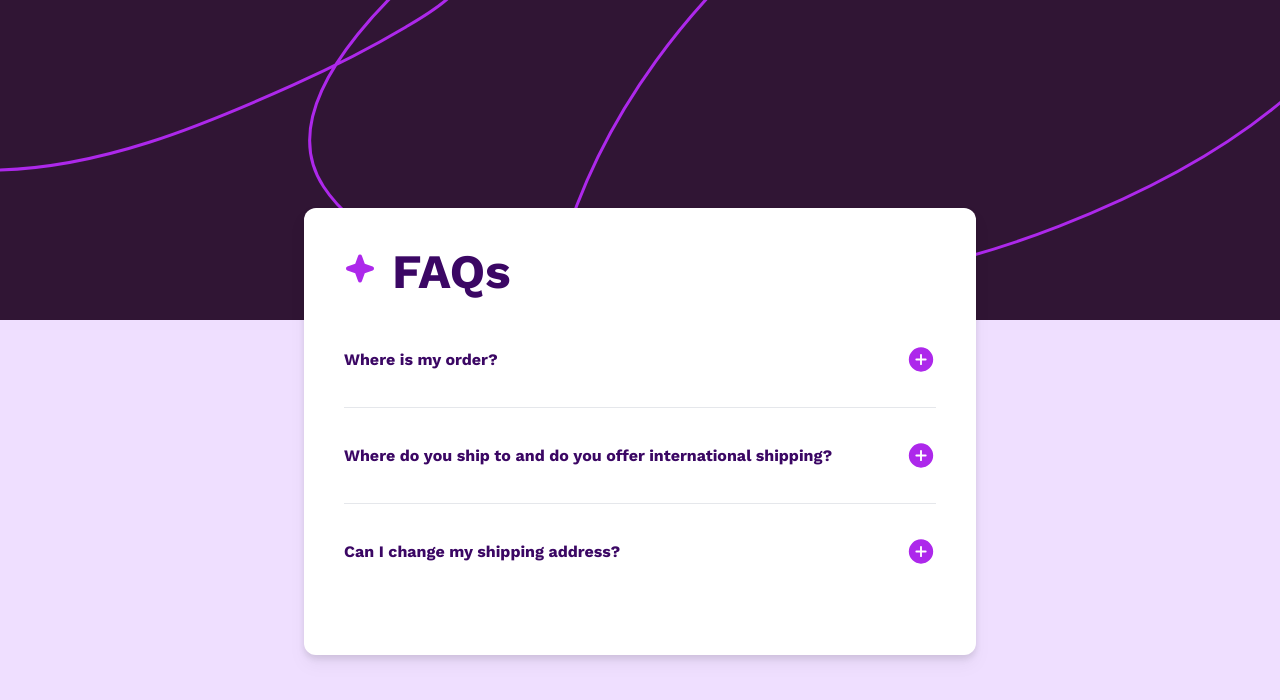
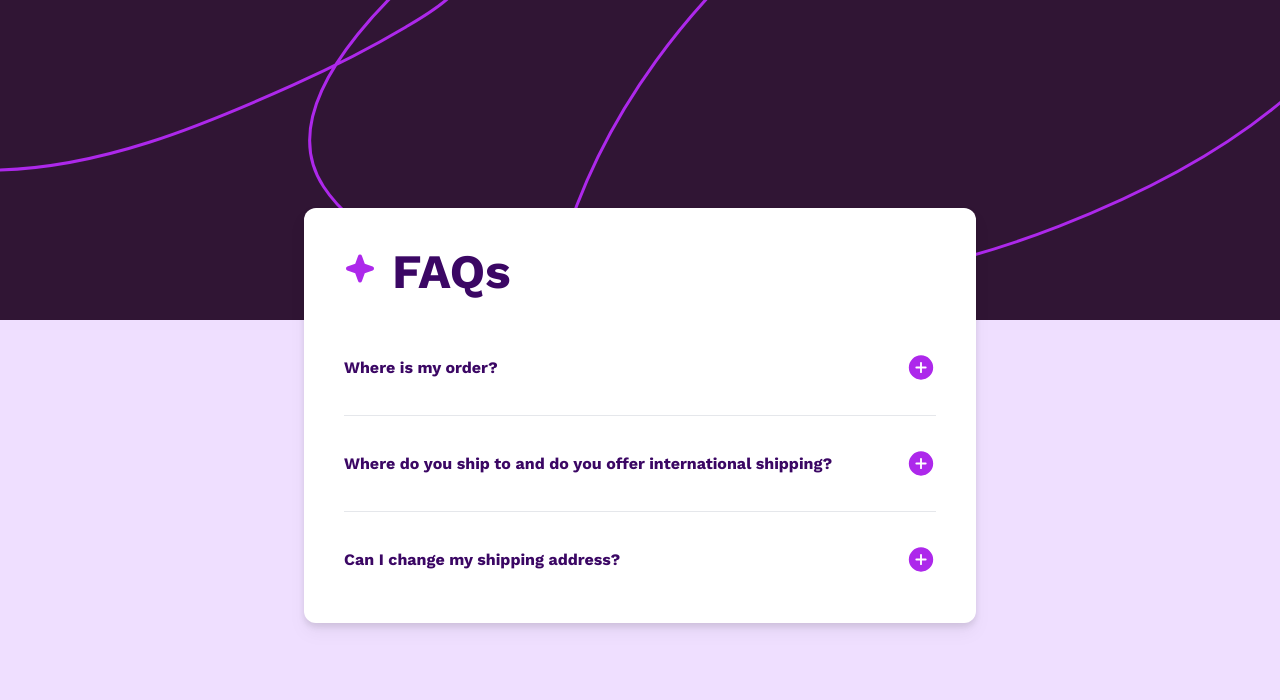
Before and after one commit to tnamdevnote/faq-accordion, a React (Vite) app: page / in a window 1280 px wide. Shown: the top 700 px of the page. Built offline with nearby package versions, Linux system fonts and the light colour scheme.

Commit message:
adjust padding

```diff
--- a/src/App.tsx
+++ b/src/App.tsx
@@ -34,8 +34,8 @@ function App() {
   return (
     <>
       <div className="fixed top-0 h-[320px] w-full bg-no-repeat bg-cover bg-hero-pattern-mobile sm:bg-hero-pattern-desktop"></div>
-      <section className="relative top-52 flex flex-col mx-8 sm:mx-auto p-10 min-w-0 bg-white drop-shadow-lg max-w-2xl rounded-xl">
-        <header className="flex gap-4 mb-8">
+      <section className="relative top-52 flex flex-col mx-8 sm:mx-auto px-10 min-w-0 bg-white drop-shadow-lg max-w-2xl rounded-xl">
+        <header className="flex gap-4 my-10">
           <IconStar className="w-8 h-18" />
           <h1 className="text-4xl lg:text-5xl font-bold text-purple-950">
             FAQs
```
